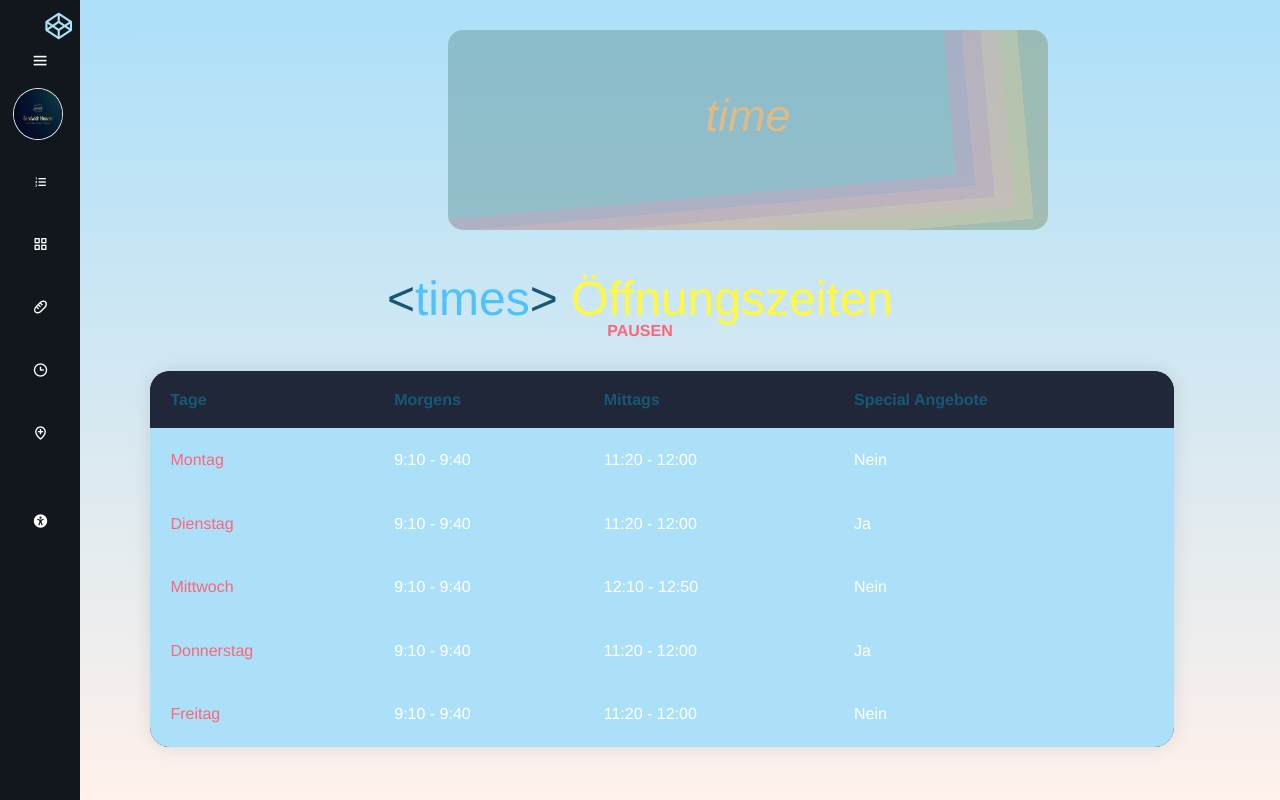
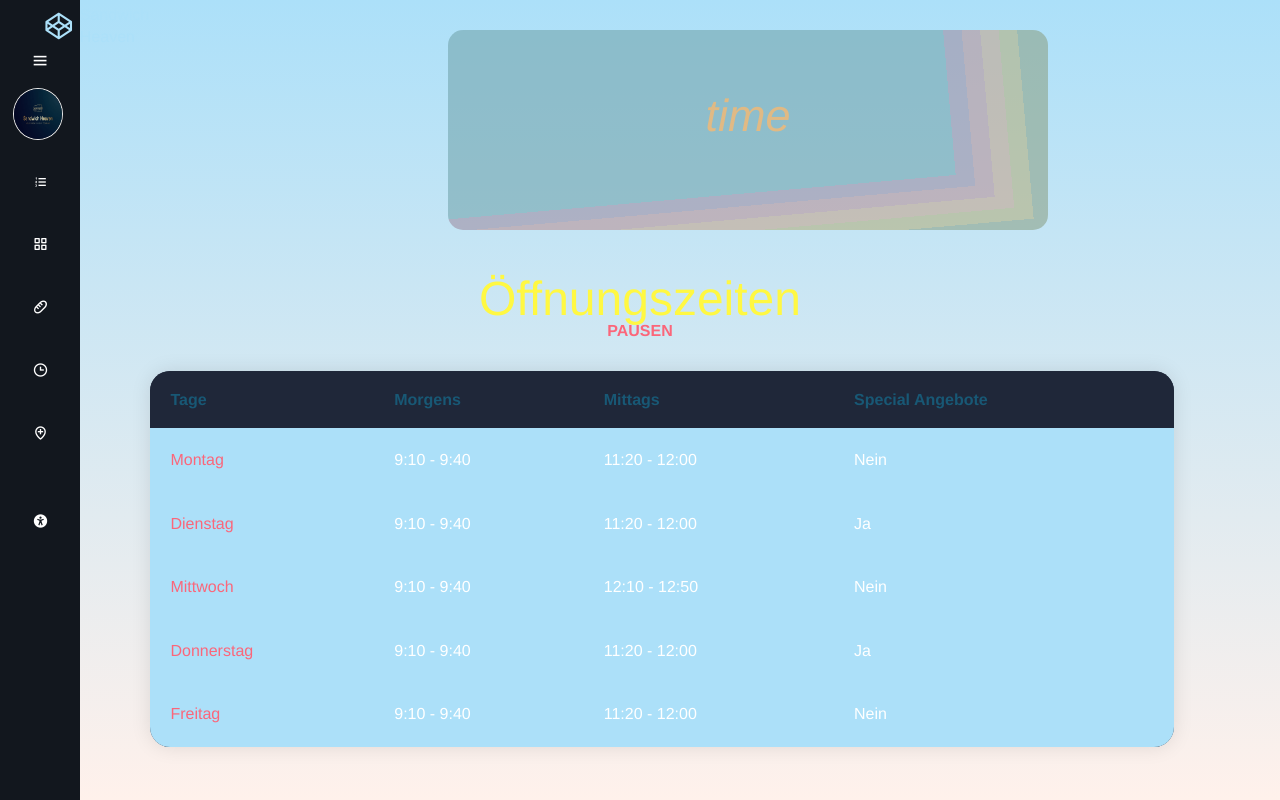
Before and after one commit to backforthelag/backforthelag.github.io, a plain HTML site: page Page/time.html in a window 1280 px wide. Shown: the top 800 px of the page. Drawn offline with nearby package versions, Linux system fonts and the light colour scheme.

Commit message:
Update time.html

```diff
--- a/Page/time.html
+++ b/Page/time.html
@@ -76,7 +76,7 @@
     <br>
     <br>
 
-    <h1><span class="blue">&lt;</span>times<span class="blue">&gt;</span> <span class="yellow">Öffnungszeiten</pan></h1>
+    <h1> <span class="yellow">Öffnungszeiten</pan></h1>
         <h2><a href="https://github.com/pablorgarcia" target="_blank">Pausen</a></h2>
 
         <table class="container">
```
